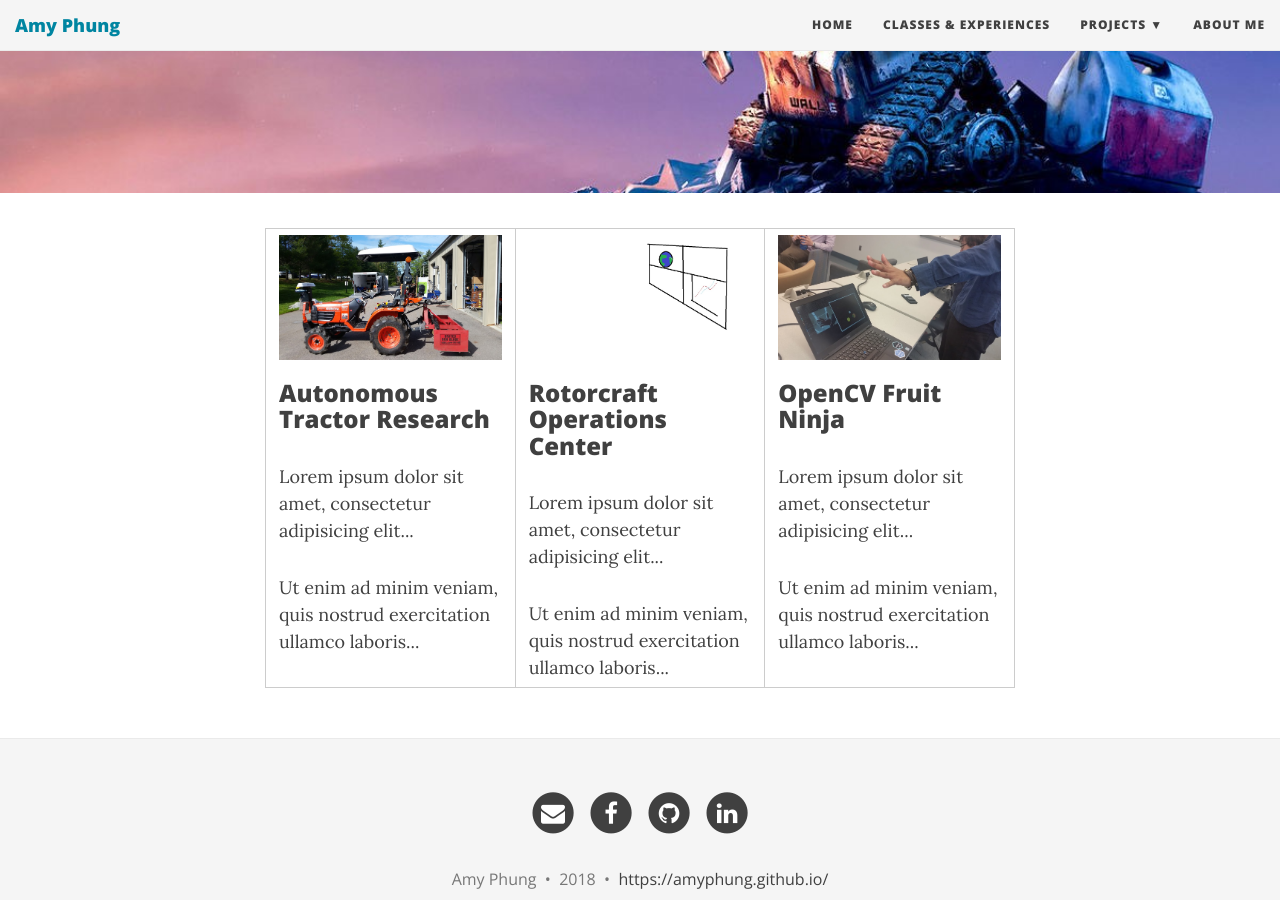
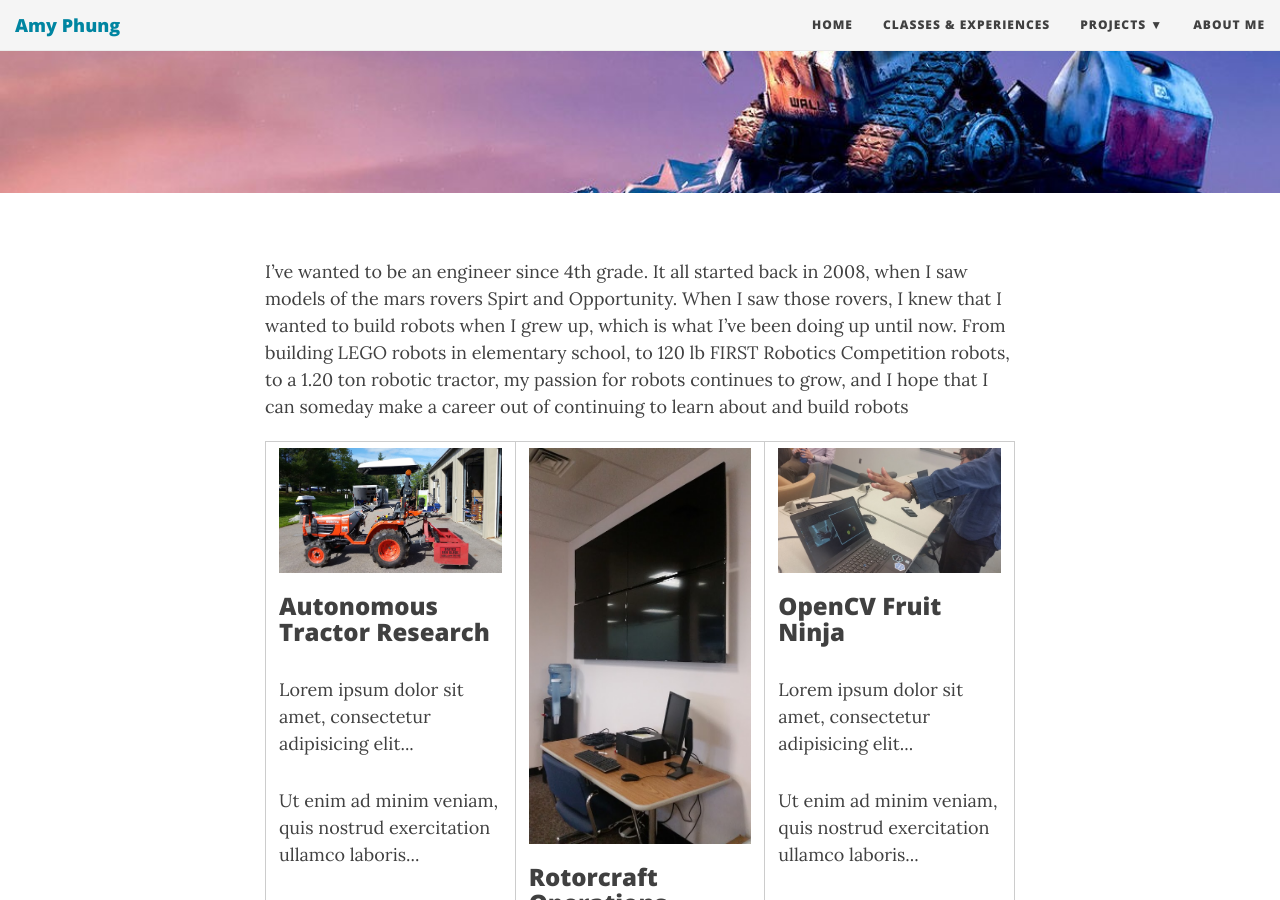
Before and after one commit to AmyPhung/amyphung.github.io, a Jekyll site: the page built from index.md, in a window 1280 px wide and 900 px high, scrolled down 438 px. Built offline with Jekyll 4.4.1, drawn with Linux system fonts in a browser that asks for light colours; nearby versions of some CDN libraries.

Commit message:
Home page updates

```diff
--- a/index.md
+++ b/index.md
@@ -32,13 +32,14 @@ p {
 text-rendering: optimizeLegibility;
 Margin-bottom: 21px;
 }
-
 </style>
 </head>
 <!-- font-size: 13px;-->
 
+
+I've wanted to be an engineer since 4th grade. It all started back in 2008, when I saw models of the mars rovers Spirt and Opportunity. When I saw those rovers, I knew that I wanted to build robots when I grew up, which is what I've been doing up until now. From building LEGO robots in elementary school, to 120 lb FIRST Robotics Competition robots, to a 1.20 ton robotic tractor, my passion for robots continues to grow, and I hope that I can someday make a career out of continuing to learn about and build robots
+
 <body>
-
 <table>
   <tr>
     <td width="33%" valign="top" class="full" style="text-align: left;">
```
Also changed, not shown: img/roc.jpg.
